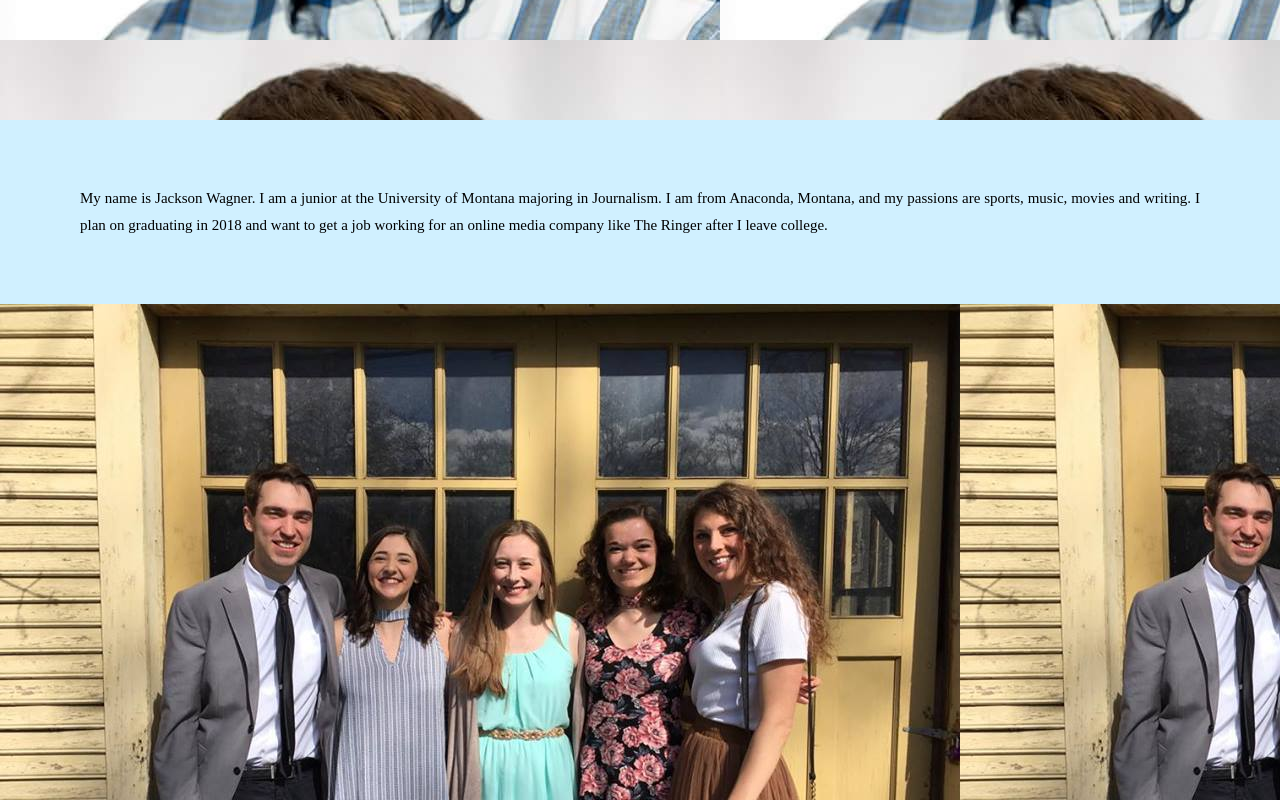
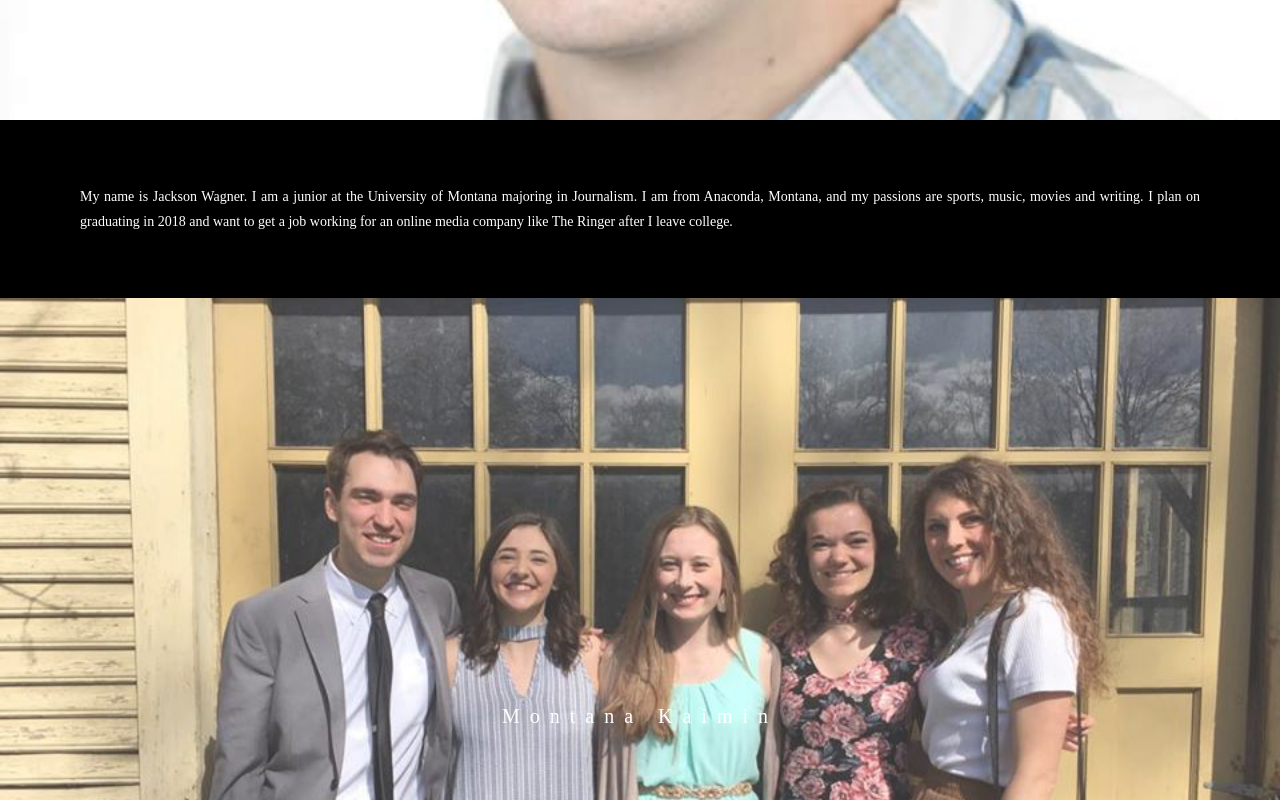
Before and after one commit to jackson-wagner/final-site-wagner, a plain HTML site: page Final/index.html in a window 1280 px wide. Shown: the part 680-1480 px from the top of the page. Drawn offline with Linux system fonts and the light colour scheme.

Commit message:
Something went wrong and my photo looks weird and all of the captions are stacked on top of each other. I tried to fix that here.

```diff
--- a/Final/css/style.css
+++ b/Final/css/style.css
@@ -4,7 +4,7 @@ body {
     font: 400 15px/1.8 serif;
 }
 
-.img-1, .img-2, .img-3, .img-4, {
+.img-1, .img-2, .img-3, .img-4 {
     position: relative;
     opacity: 0.80;
     background-repeat: no-repeat;
@@ -52,12 +52,14 @@ body {
 
 .description-container {
     position: relative;
-    background-color: #D0F0FF
+    background-color: black
 }
 
 .description {
     padding: 50px 80px;
-    color: black;
+    font: serif;
+    font-size: 14px;
+    color: white;
     background-color: ##900C3F;
     text-align: center;
     text-align: justify;
```
